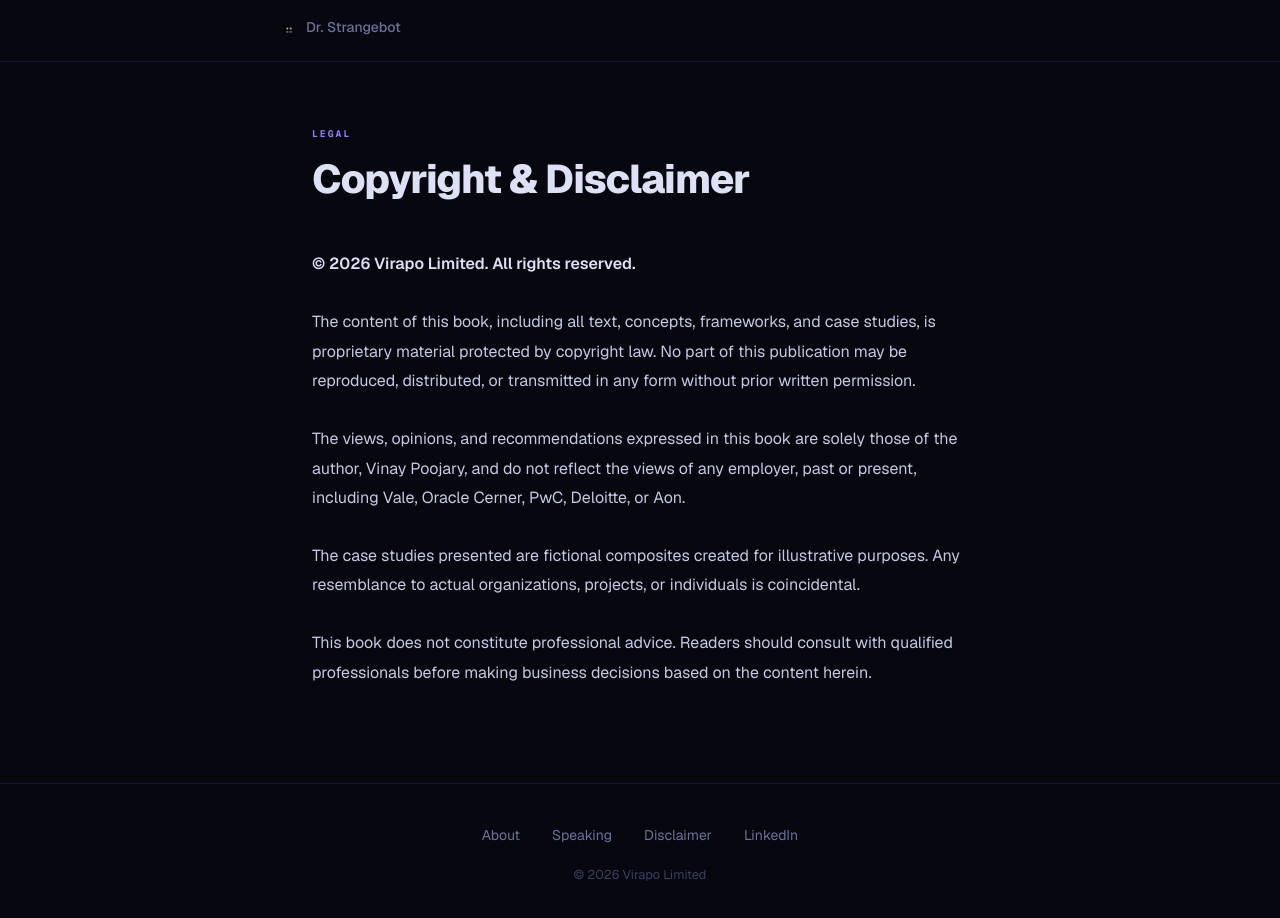
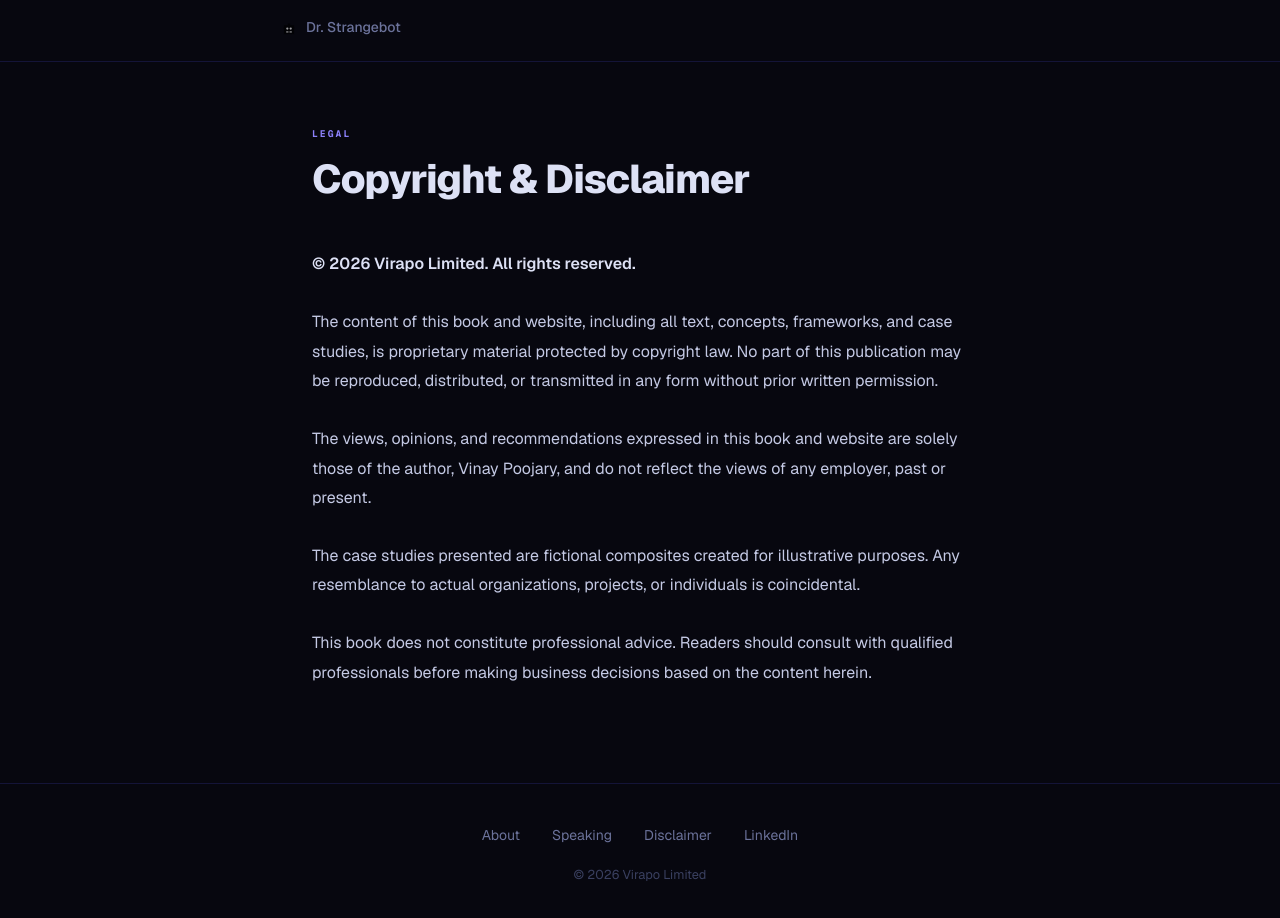
Before and after one commit to fussbugs/dr-strangebot, a Next.js app: page /disclaimer in a window 1280 px wide. Shown: the top 918 px of the page. Built offline with nearby package versions, Linux system fonts and the light colour scheme.

Commit message:
Update disclaimer text

```diff
--- a/app/disclaimer/page.tsx
+++ b/app/disclaimer/page.tsx
@@ -71,11 +71,11 @@ export default function DisclaimerPage() {
           </p>
 
           <p style={{ color: 'var(--text-body)', fontSize: '1rem', lineHeight: 1.85 }}>
-            The content of this book, including all text, concepts, frameworks, and case studies, is proprietary material protected by copyright law. No part of this publication may be reproduced, distributed, or transmitted in any form without prior written permission.
+            The content of this book and website, including all text, concepts, frameworks, and case studies, is proprietary material protected by copyright law. No part of this publication may be reproduced, distributed, or transmitted in any form without prior written permission.
           </p>
 
           <p style={{ color: 'var(--text-body)', fontSize: '1rem', lineHeight: 1.85 }}>
-            The views, opinions, and recommendations expressed in this book are solely those of the author, Vinay Poojary, and do not reflect the views of any employer, past or present, including Vale, Oracle Cerner, PwC, Deloitte, or Aon.
+            The views, opinions, and recommendations expressed in this book and website are solely those of the author, Vinay Poojary, and do not reflect the views of any employer, past or present.
           </p>
 
           <p style={{ color: 'var(--text-body)', fontSize: '1rem', lineHeight: 1.85 }}>
```
